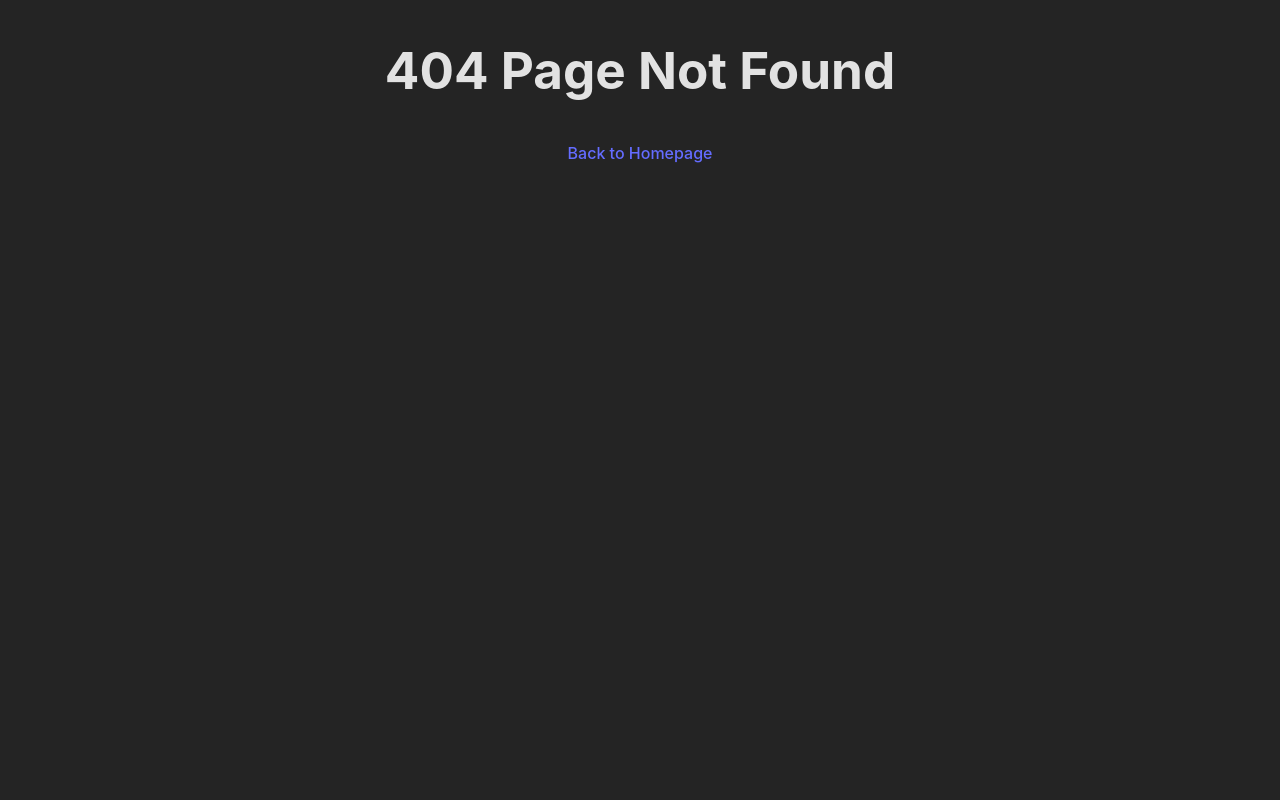
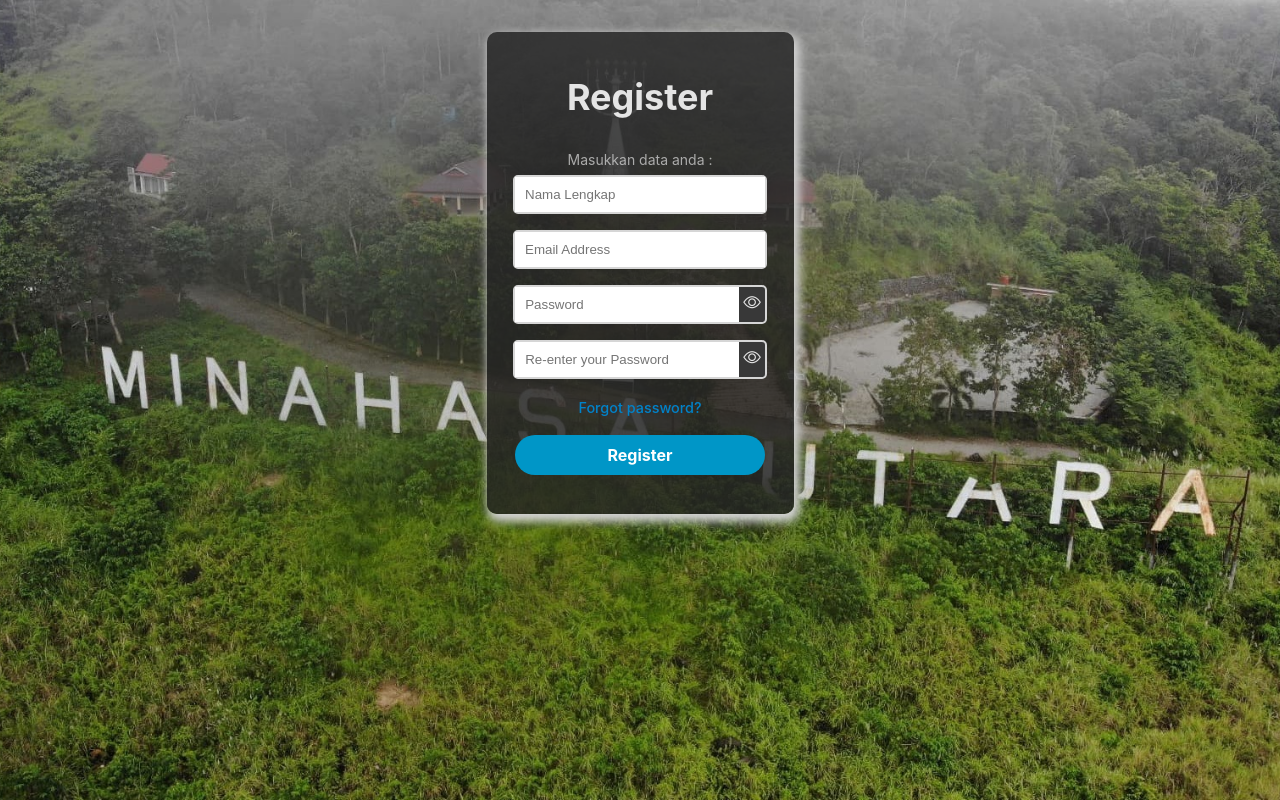
Before and after one commit to Melrick1/SI-Minahasa, a React (Vite) app: page /register in a window 1280 px wide. Before the commit this address had no page. Built offline with nearby package versions, Linux system fonts and the light colour scheme.

Commit message:
temporary register

```diff
--- a/package.json
+++ b/package.json
@@ -13,7 +13,8 @@
     "bootstrap-icons": "^1.11.3",
     "react": "^18.2.0",
     "react-dom": "^18.2.0",
-    "react-router-dom": "^6.22.0"
+    "react-router-dom": "^6.22.0",
+    "react-transition-group": "^4.4.5"
   },
   "devDependencies": {
     "@types/react": "^18.2.43",
--- a/src/components/login/FuncLogin.jsx
+++ b/src/components/login/FuncLogin.jsx
@@ -1,16 +1,29 @@
-// usePasswordToggle.js
 import { useState } from 'react';
 
 const usePasswordToggle = () => {
     const [showPassword, setShowPassword] = useState(false);
+    const [showPassword1, setShowPassword1] = useState(false);
+    const [showPassword2, setShowPassword2] = useState(false);
 
     const handleTogglePassword = () => {
-    setShowPassword(!showPassword);
+        setShowPassword(!showPassword1);
+    };
+
+    const handleTogglePassword1 = () => {
+        setShowPassword1(!showPassword1);
+    };
+
+    const handleTogglePassword2 = () => {
+        setShowPassword2(!showPassword2);
     };
 
     return {
         showPassword,
+        showPassword1,
+        showPassword2,
         handleTogglePassword,
+        handleTogglePassword1,
+        handleTogglePassword2,
     };
 };
 
--- a/src/components/login/Login.css
+++ b/src/components/login/Login.css
@@ -17,6 +17,7 @@
 
 .login-container label{
     font-size: 14px;
+    text-align: left;
     color: #d6d6d6bd;
 }
 
@@ -55,9 +56,6 @@
 .form-content i{
     margin: 0.25rem;
     font-size: 1.1rem;
-}
-
-.form-content i:hover{
     cursor: pointer;
 }
 
@@ -68,7 +66,8 @@
     justify-content: center;
 }
 
-.login-container button{
+/* all buttons <button> */
+.login-container .submit{
     margin-top: 1rem;
     padding: 10px;
     width: 125px;
@@ -81,10 +80,24 @@
     cursor: pointer;
 }
 
-button.register{
+/* register button <a> */
+.login-container .register{
+    margin-top: 1rem;
+    padding: 10px;
+    width: 105px;
+    color: white;
+    font-weight: bold;
+    font-size: 100%;
+    background-color: #0096C7;
+    border: none;
+    border-radius: 20px;
+    cursor: pointer;
     background-color: rgb(100, 100, 100);
+    text-decoration: none;
+    outline: none;
 }
 
+/* admin sing-in button*/
 button.submit.admin{
     width: 250px;
 }
@@ -93,6 +106,7 @@ button.submit:hover{
     background-color: #00B4D8;
     box-shadow: 1px 1px 2px 1px rgb(206, 206, 206);
 }
+
 button.register:hover{
     background-color: gray;
     box-shadow: 1px 1px 2px 1px lightgray;
--- a/src/components/login/LoginAdmin.jsx
+++ b/src/components/login/LoginAdmin.jsx
@@ -10,23 +10,23 @@ const LoginAdmin = () => {
                 <h1>Sign in <br/>Admin</h1>
                 <form action="#">
                     <label>Pilih kantor admin anda :</label>
-                    <div class="form-content">
+                    <div className="form-content">
                         <select className='inputbox combo' id="kantor" name="kantor">
                             <option value="Admin Airmadidi Bawah">Kantor Kelurahan Airmadidi Bawah </option>
                             <option value="Admin Watutumou Dua">Kantor Hukum Tua Desa Watutumou Dua</option>
                         </select>
                     </div>
-                    <div class="form-content">
+                    <div className="form-content">
                         <input className='inputbox typed' type="email" name="email" id="email" placeholder="Email Address"/>
                     </div>
-                    <div class="form-content">
+                    <div className="form-content">
                         <input className='inputbox pass' type={showPassword ? "text" : "password"} name="password" id="password" placeholder="Password"/>
                         <span className="input-group-text" onClick={handleTogglePassword}>
                                 <i className={`bi bi-eye${showPassword ? '-slash' : ''}`}></i>
                         </span>
                     </div>
                     <a href="#">Forgot password?</a>
-                    <button class="submit admin">Sign in</button>
+                    <button className="submit admin">Sign in</button>
                 </form>
             </div>
         </section>
--- a/src/components/login/LoginMasyarakat.jsx
+++ b/src/components/login/LoginMasyarakat.jsx
@@ -1,4 +1,5 @@
 import usePasswordToggle from './FuncLogin';
+import {Link} from "react-router-dom"
 
 const LoginMasyarakat = () => {
     const { showPassword, handleTogglePassword } = usePasswordToggle();
@@ -26,8 +27,8 @@ const LoginMasyarakat = () => {
                     </div>
                     <a href="#">Forgot password?</a>
                     <div className="buttons-masyarakat">
-                        <button class="submit masyarakat">Sign in</button>
-                        <button className="register masyarakat">Register</button>
+                        <button className="submit masyarakat">Sign in</button>
+                        <Link to="/register" className="register masyarakat">Register</Link>
                     </div>
                 </form>
             </div>
--- /dev/null
+++ b/src/components/login/Register.jsx
@@ -0,0 +1,39 @@
+import {Link} from "react-router-dom"
+import usePasswordToggle from './FuncLogin';
+
+const Register = () => {
+    const { showPassword1, showPassword2, handleTogglePassword1, handleTogglePassword2 } = usePasswordToggle();
+
+    return(
+        <section className='hero'>
+            <div className="login-container">
+                <h1>Register</h1>
+                <form action="#">
+                    <label>Masukkan data anda :</label>
+                    <div className="form-content">
+                        <input className='inputbox typed' type="text" name="nama" id="email" placeholder="Nama Lengkap"/>
+                    </div>
+                    <div className="form-content">
+                        <input className='inputbox typed' type="email" name="email" id="email" placeholder="Email Address"/>
+                    </div>
+                    <div className="form-content">
+                        <input className='inputbox pass' type={showPassword1 ? "text" : "password"} name="password" id="password" placeholder="Password" />
+                        <span className="input-group-text" onClick={handleTogglePassword1}>
+                            <i className={`bi bi-eye${showPassword1 ? '-slash' : ''}`}></i>
+                        </span>
+                    </div>
+                    <div className="form-content">
+                        <input className='inputbox pass' type={showPassword2 ? "text" : "password"} name="Re-enter-password" id="Re-enter-password" placeholder="Re-enter your Password" />
+                        <span className="input-group-text" onClick={handleTogglePassword2}>
+                            <i className={`bi bi-eye${showPassword2 ? '-slash' : ''}`}></i>
+                        </span>
+                    </div>
+                    <a href="#">Forgot password?</a>
+                    <button className="submit admin">Register</button>
+                </form>
+            </div>
+        </section>
+    )
+}
+
+export default Register
--- a/src/main.jsx
+++ b/src/main.jsx
@@ -6,6 +6,7 @@ import './index.css'
 import App from './App.jsx'
 import LoginAdmin from './components/login/LoginAdmin.jsx'
 import LoginMasyarakat from './components/login/LoginMasyarakat.jsx'
+import Register from './components/login/Register.jsx'
 import NotFoundPage from './components/Homepage/NotFound.jsx'
 
 const router = createBrowserRouter([
@@ -22,6 +23,10 @@ const router = createBrowserRouter([
     path: '/login-masyarakat',
     element: <LoginMasyarakat/>
   },
+  {
+    path: '/register',
+    element: <Register/>
+  },
 ]);
 
 ReactDOM.createRoot(document.getElementById('root')).render(
```
Also changed, not shown: src/components/login/Register.css (added), 1 other file (tests, documents, lock files or other folders). Lines whose indentation alone changed are shown as unchanged.
